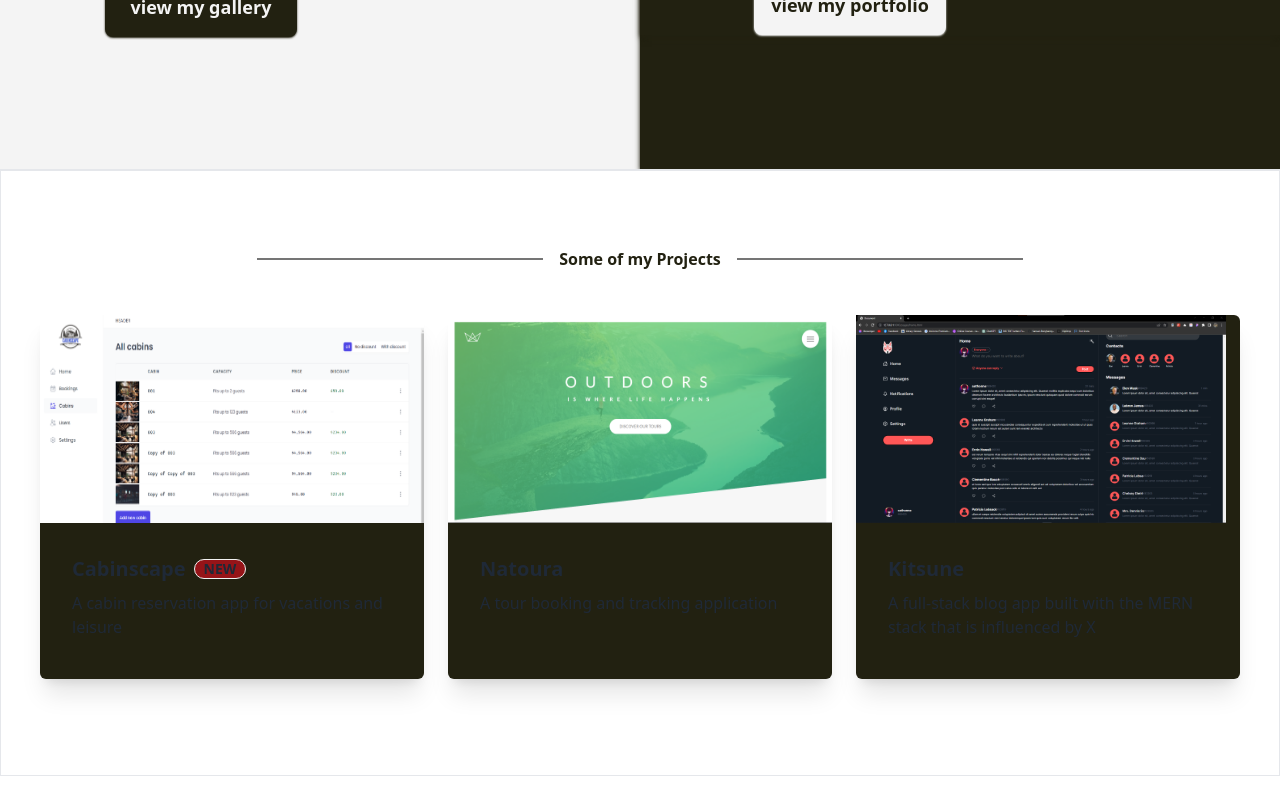
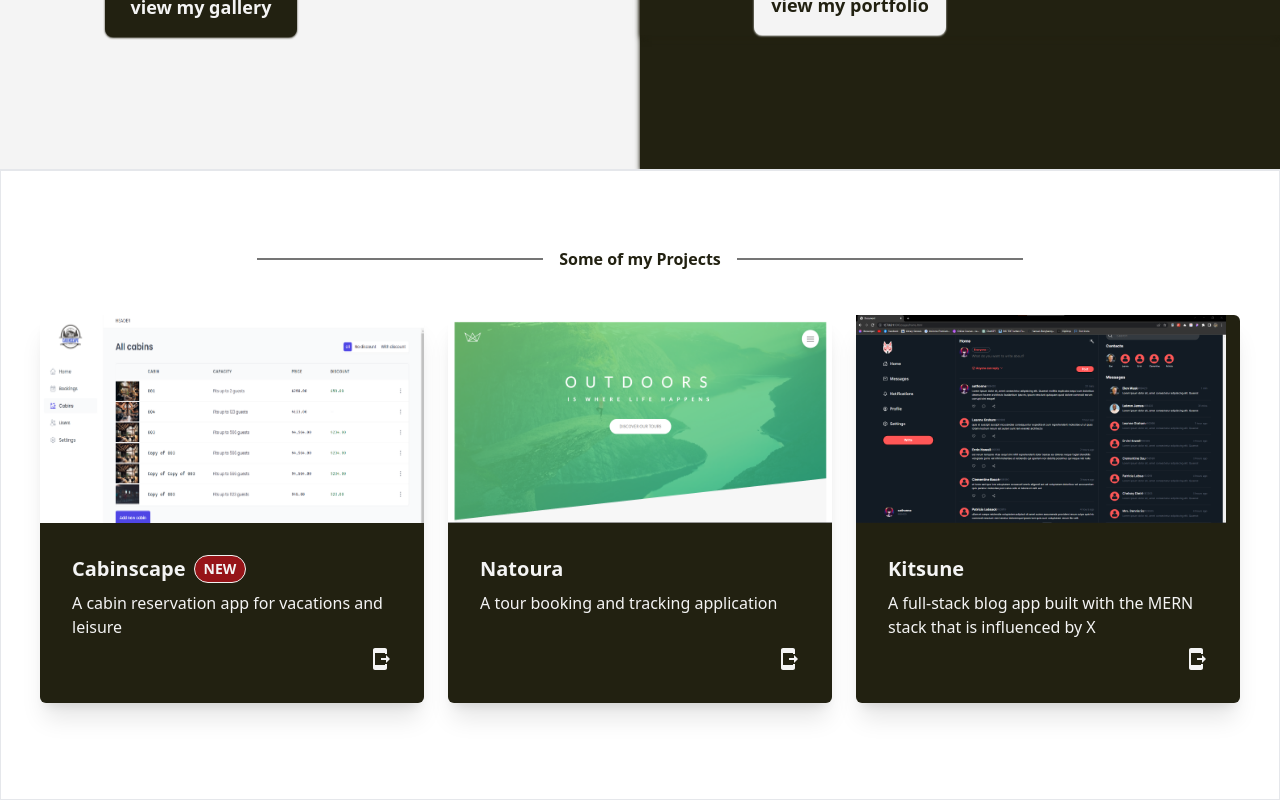
Before and after one commit to Samuel-Bonghanoy/Portfolio, a React (Vite) app: page / in a window 1280 px wide. Shown: the part 391-1191 px from the top of the page. Before the commit the page ends 1167 px from the top, so only its background shows below. Built offline with nearby package versions, Linux system fonts and the light colour scheme.

Commit message:
feat: added project badges

```diff
--- a/src/components/UI/Card.jsx
+++ b/src/components/UI/Card.jsx
@@ -1,6 +1,8 @@
+import SendToMobileIcon from "@mui/icons-material/SendToMobile";
+
 function Card({ project }) {
   return (
-    <div className="rounded-md w-96 bg-maindark shadow-xl flex flex-col">
+    <div className="rounded-md w-96 bg-maindark shadow-xl flex flex-col text-mainwhite">
       <div className="h-52 bg">
         <img
           src={`../../../public/${project.imageUrl}`}
@@ -11,10 +13,14 @@ function Card({ project }) {
       <div className="card-body">
         <h2 className="card-title">
           {project.title}
-          {project.new && <div className="badge bg-crimson">NEW</div>}
+          {project.new && (
+            <div className="badge bg-crimson text-mainwhite h-full">NEW</div>
+          )}
         </h2>
         <p>{project.description}</p>
-        <div className="card-actions justify-end"></div>
+        <div className="card-actions justify-end">
+          <SendToMobileIcon />
+        </div>
       </div>
     </div>
   );
```
